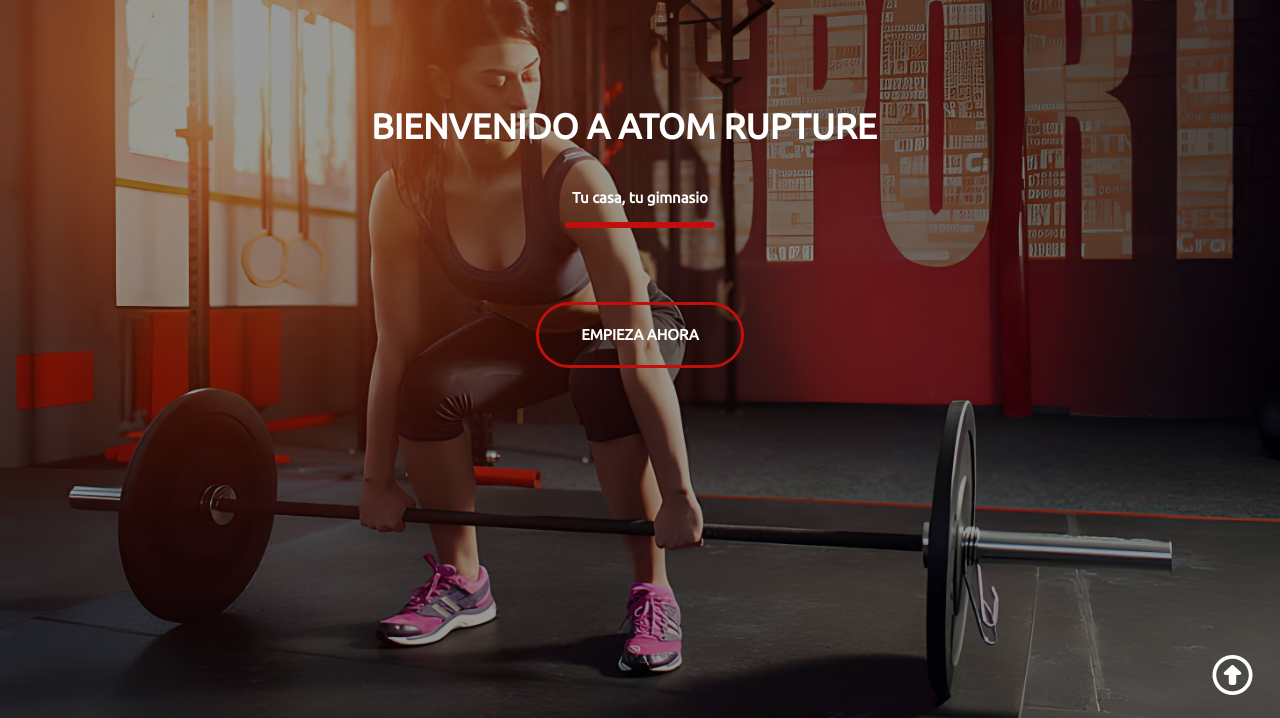
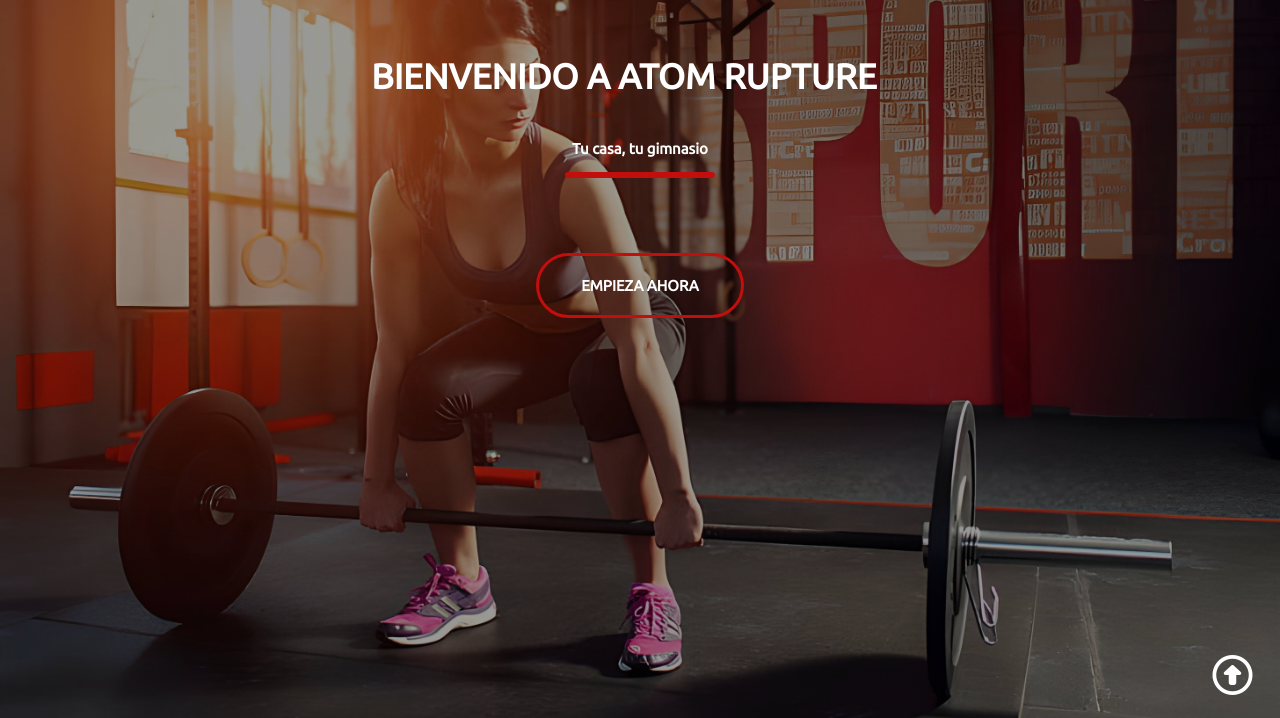
Before and after one commit to AtomRupture/proyecto_rupture, a PHP site: page / in a window 1280 px wide. Shown: the part 82-800 px from the top of the page. Run offline with PHP 8.4, Linux system fonts and the light colour scheme; some libraries are stand-ins or nearby versions; grey boxes are pictures that could not be loaded.

Commit message:
Inicio organizado con display flex

```diff
--- a/css/style.css
+++ b/css/style.css
@@ -161,6 +161,18 @@ header{
     position: static;
 }
 
+.sec1-el{
+
+    display: flex;
+    align-items: center;
+    text-align: center;
+
+}
+
+.b3{
+    margin: 0px auto;
+}
+
 .line-1{
     display: inline-block;
     align-items: center;
@@ -174,11 +186,6 @@ header{
     position: static;
     animation-name: line-1-animation;
     animation-duration: 1.9s;
-}
-
-.b3{
-    text-align: center;
-    padding: 49.6px 0;
 }
 
 .bt{
--- a/index.html
+++ b/index.html
@@ -32,7 +32,7 @@
     </header>
 
     <section class="sec1">
-        <article>
+        <div class="sec1-el">
             <div class="b3">
                 <h1 class="Text_princp">BIENVENIDO A ATOM RUPTURE</h1>
             <div class="btt">
@@ -45,8 +45,9 @@
                 </button>
             </div>
             </div>
-        </article>
+        </div>
     </section>
+
     <div class="bot">
         <input type="checkbox" id="btn-mas">
         <div class="redes">
```
Lines whose indentation alone changed are shown as unchanged.
